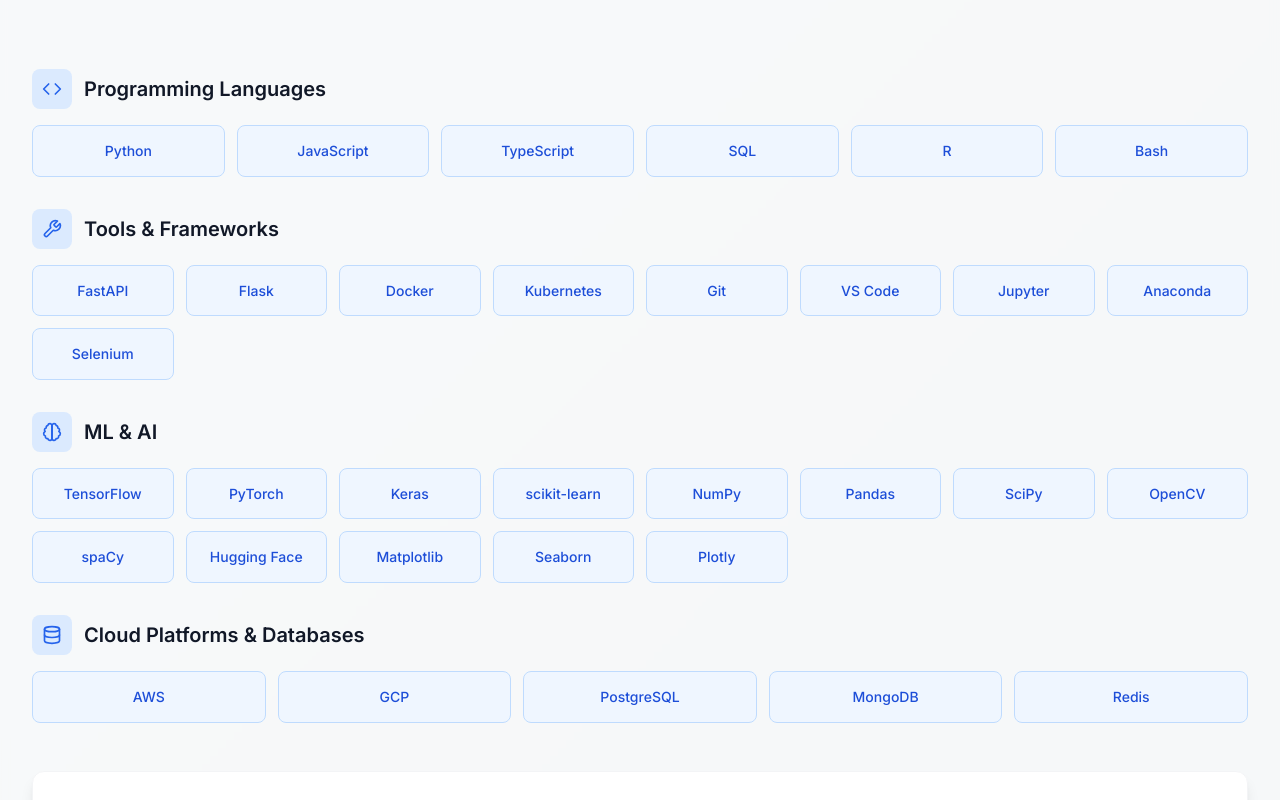
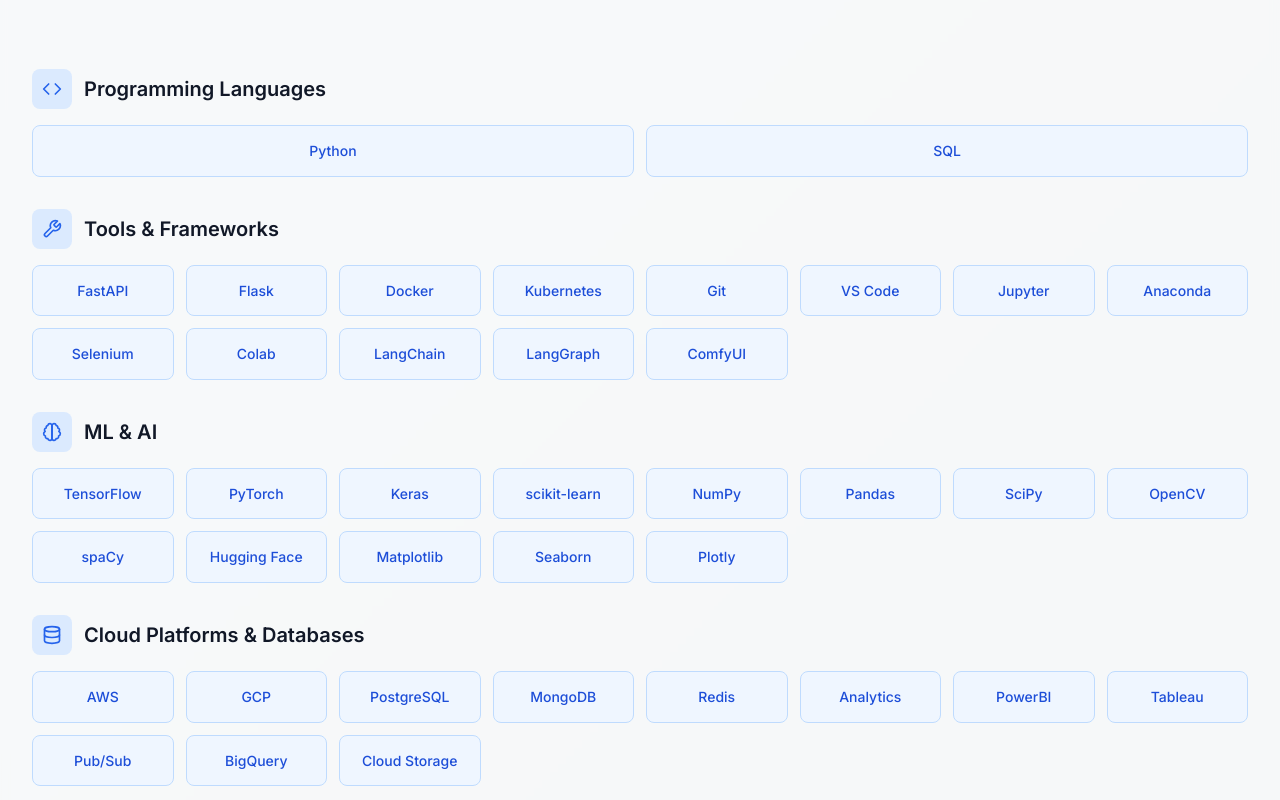
Before and after one commit to Rvdhanush/Personal_Portfolio, a Next.js app: page / in a window 1280 px wide. Shown: the part 1940-2740 px from the top of the page. Built offline with nearby package versions, Linux system fonts and the light colour scheme.

Commit message:
feat(skills): update skill categories - remove JS/TS/R/Bash, add Colab/LangChain/LangGraph/ComfyUI, add Analytics/PowerBI/Tableau/PubSub/BigQuery/Cloud Storage

```diff
--- a/components/Skills.tsx
+++ b/components/Skills.tsx
@@ -8,11 +8,11 @@
   const skillCategories = [
     {
       title: 'Programming Languages',
-      skills: ['Python', 'JavaScript', 'TypeScript', 'SQL', 'R', 'Bash']
+      skills: ['Python', 'SQL']
     },
     {
       title: 'Tools & Frameworks',
-      skills: ['FastAPI', 'Flask', 'Docker', 'Kubernetes', 'Git', 'VS Code', 'Jupyter', 'Anaconda', 'Selenium']
+      skills: ['FastAPI', 'Flask', 'Docker', 'Kubernetes', 'Git', 'VS Code', 'Jupyter', 'Anaconda', 'Selenium', 'Colab', 'LangChain', 'LangGraph', 'ComfyUI']
     },
     {
       title: 'ML & AI',
@@ -20,7 +20,7 @@
     },
     {
       title: 'Cloud Platforms & Databases',
-      skills: ['AWS', 'GCP', 'PostgreSQL', 'MongoDB', 'Redis']
+      skills: ['AWS', 'GCP', 'PostgreSQL', 'MongoDB', 'Redis', 'Analytics', 'PowerBI', 'Tableau', 'Pub/Sub', 'BigQuery', 'Cloud Storage']
     }
   ]
 
```
